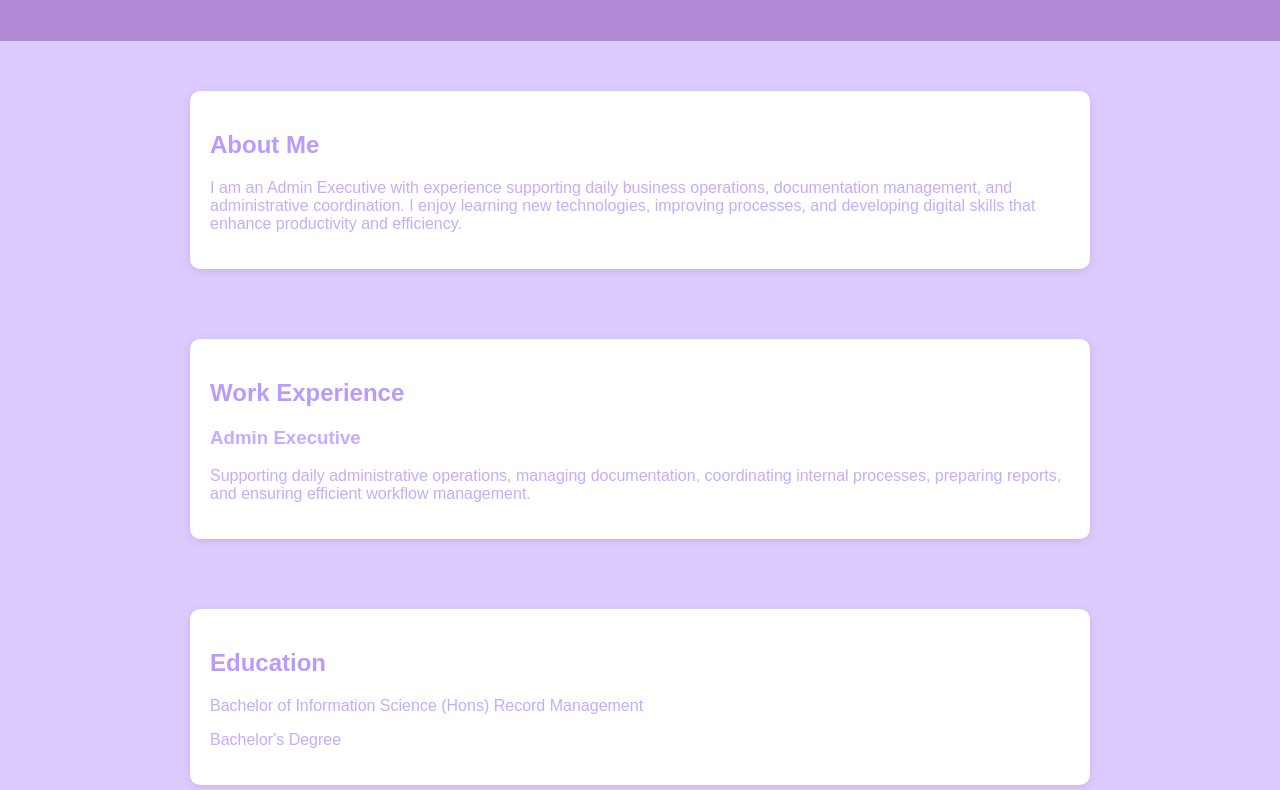
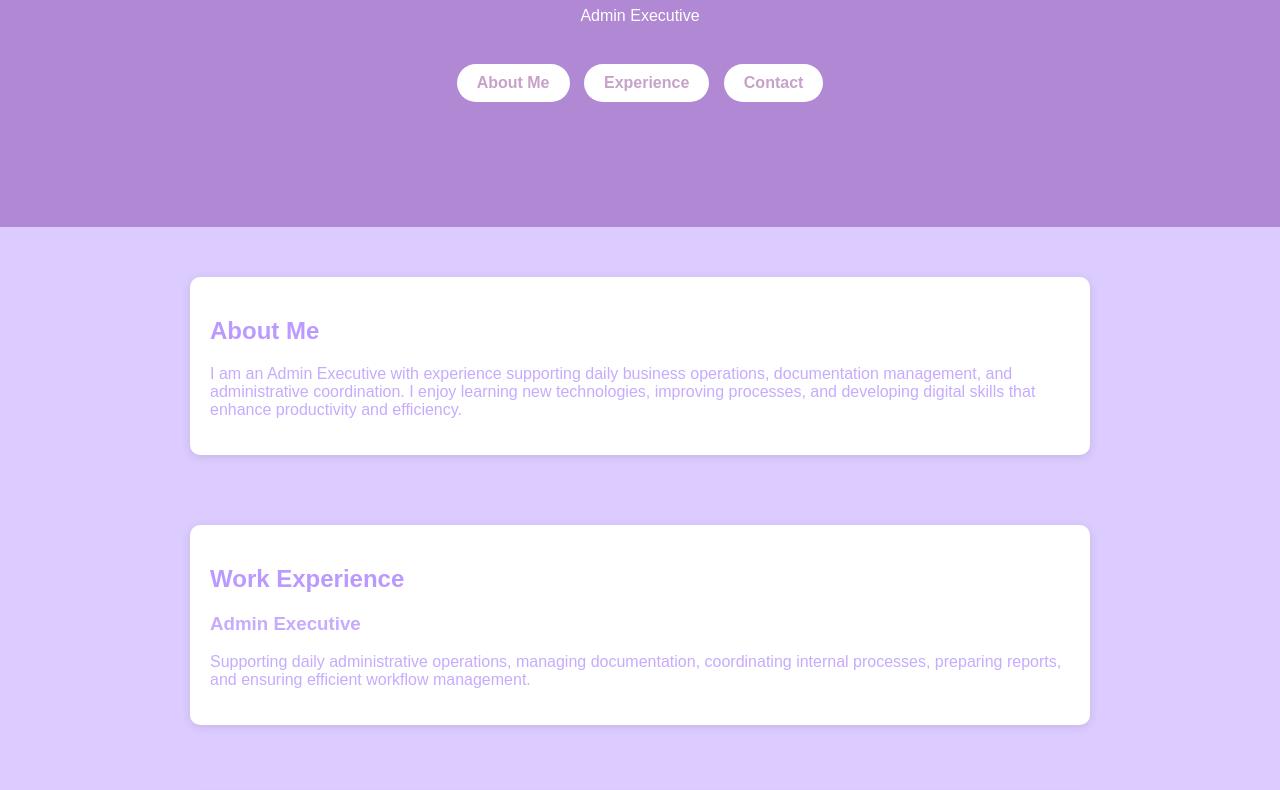
Before and after one commit to alyabatrisyia/portfolio, a plain HTML site: page index.html in a window 1280 px wide. Shown: the part 193-983 px from the top of the page. Drawn offline with Linux system fonts and the light colour scheme.

Commit message:
Update index.html

```diff
--- a/index.html
+++ b/index.html
@@ -48,14 +48,36 @@ footer{
     margin-top:40px;
 }
 
+.btn{
+    background:white;
+    color:#c7a1c9;
+    padding:10px 20px;
+    text-decoration:none;
+    border-radius:25px;
+    font-weight:bold;
+    margin:5px;
+    display:inline-block;
+}
+
+.btn:hover{
+    background:#c758d6;
+}
 </style>
 </head>
 
 <body>
 
 <header>
+   <header>
     <h1>Nur Alya Batrisyia Azeman</h1>
     <p>Admin Executive</p>
+
+    <br>
+
+    <a href="#about" class="btn">About Me</a>
+    <a href="#experience" class="btn">Experience</a>
+    <a href="#contact" class="btn">Contact</a>
+</header>
 </header>
 
 <section>
```
